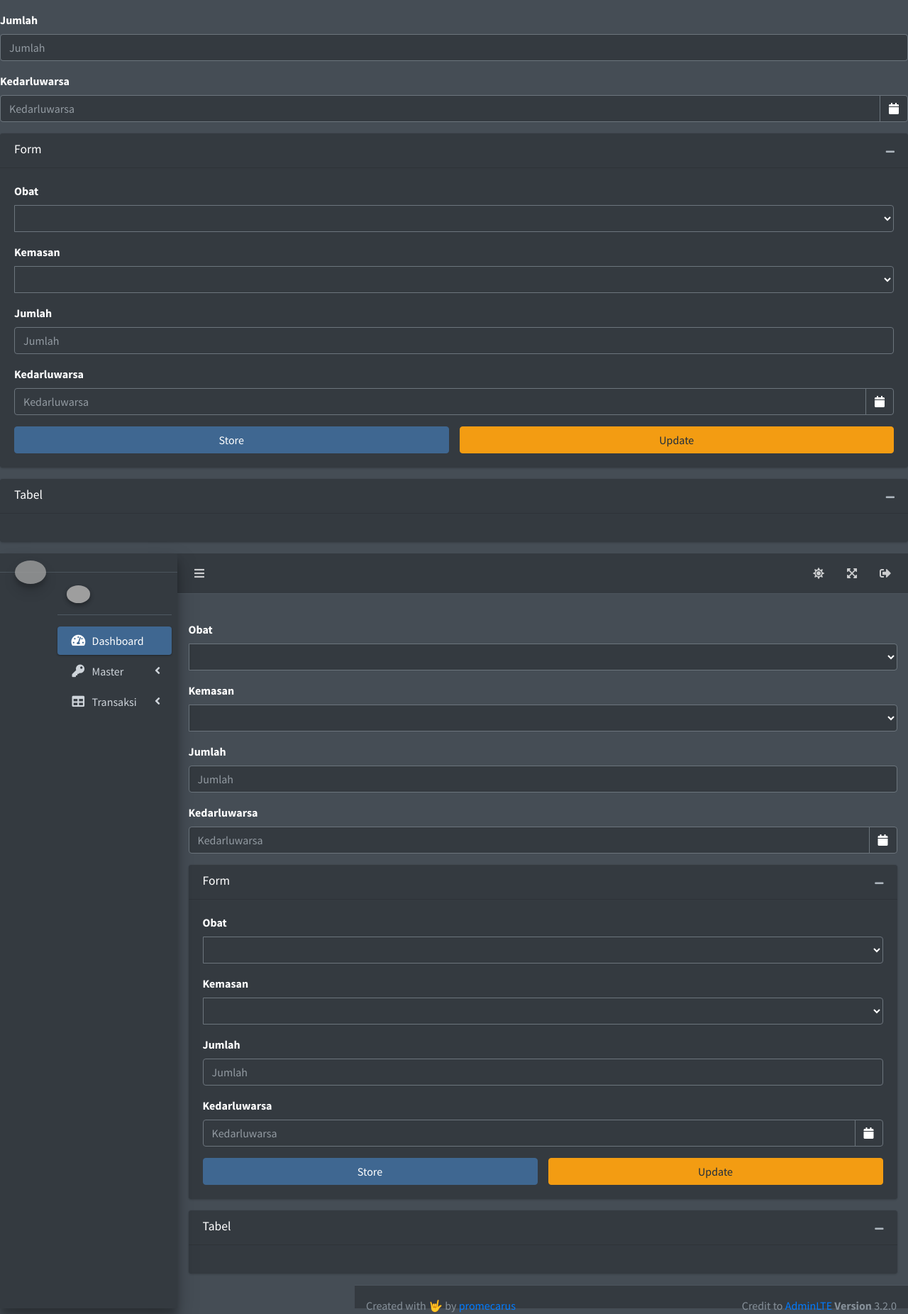
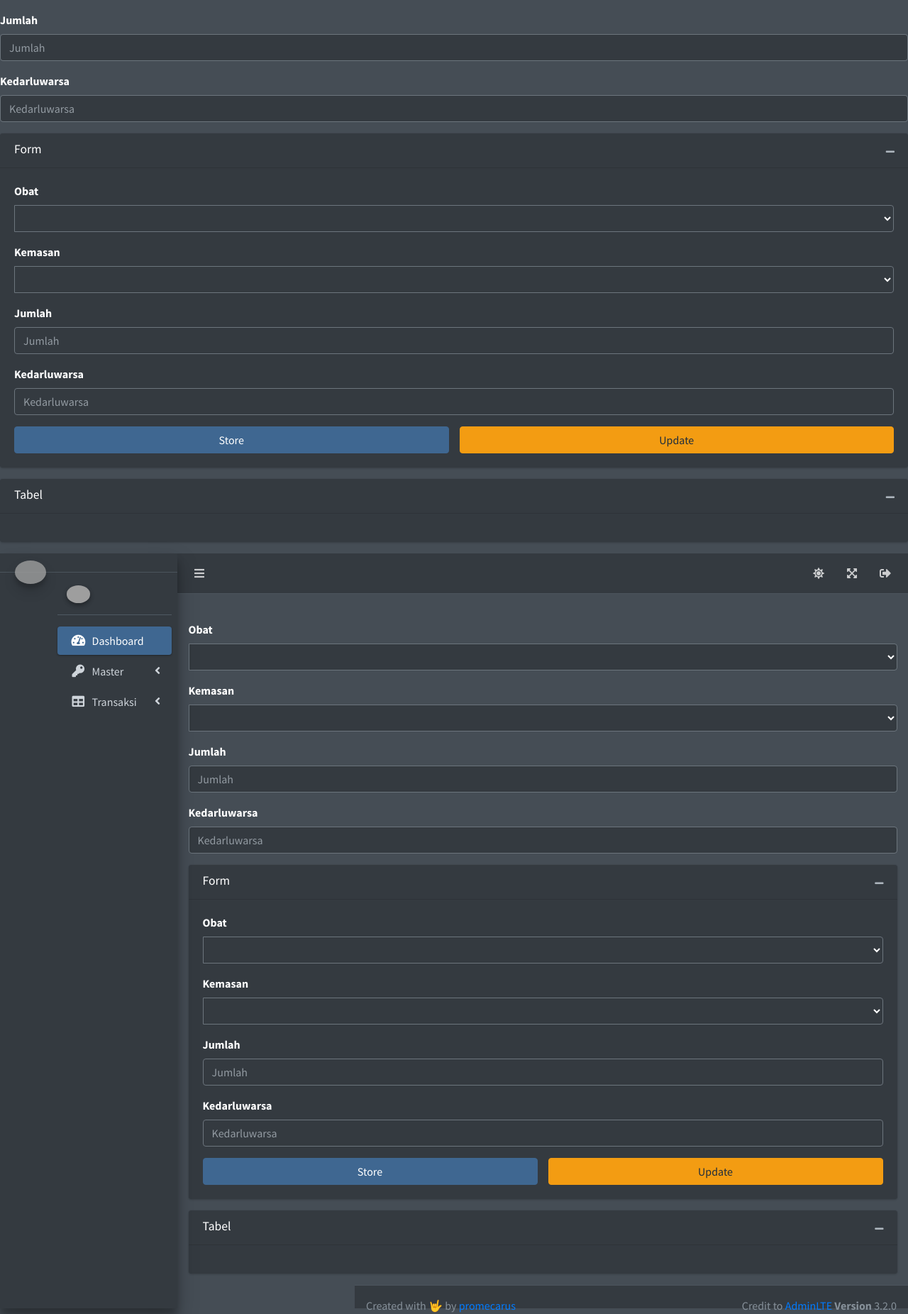
Before and after one commit to promecarus/pos-apotek, a CodeIgniter 4 app: template app/Views/transaksi/stok.php in a window 1280 px wide. Shown: the part 156-2008 px from the top of the page at 71% size. Run offline with PHP 8.4 and a stand-in for CodeIgniter, Linux system fonts and the light colour scheme; the template is opened without the code that fills it, so the values that code supplies are empty; some libraries are stand-ins or nearby versions; grey boxes are pictures that could not be loaded.

Commit message:
fix error kedarluwarsa didn't show up

```diff
--- a/app/Controllers/Stok.php
+++ b/app/Controllers/Stok.php
@@ -49,8 +49,8 @@ class Stok extends BaseController
                     number: "Jumlah harus berupa angka",
                     min: "Jumlah minimal 1"
                 },
-                kedaluwarsa: {
-                    required: "Kedaluwarsa tidak boleh kosong"
+                kedarluwarsa: {
+                    required: "Kedarluwarsa tidak boleh kosong"
                 }
             }',
             'dataTable' => $this->stokModel->getStok(),
--- a/app/Views/transaksi/stok.php
+++ b/app/Views/transaksi/stok.php
@@ -21,13 +21,8 @@
 <div class="input-group mb-3">
     <input id="jumlah" type="number" name="jumlah" class="form-control" placeholder="Jumlah">
 </div>
-<div class="form-group">
-    <label>Kedarluwarsa</label>
-    <div id="kedarluwarsa" class="input-group date" data-target-input="nearest">
-        <input name="kedarluwarsa" type="text" class="form-control datetimepicker-input" data-target="#kedarluwarsa" placeholder="Kedarluwarsa" />
-        <div class="input-group-append" data-target="#kedarluwarsa" data-toggle="datetimepicker">
-            <div class="input-group-text"><i class="fa fa-calendar"></i></div>
-        </div>
-    </div>
+<label for="kedarluwarsa">Kedarluwarsa</label>
+<div class="input-group mb-3">
+    <input id="kedarluwarsa" type="text" name="kedarluwarsa" class="form-control" placeholder="Kedarluwarsa" data-toggle="datetimepicker" />
 </div>
 <?= $this->endSection() ?>
```
